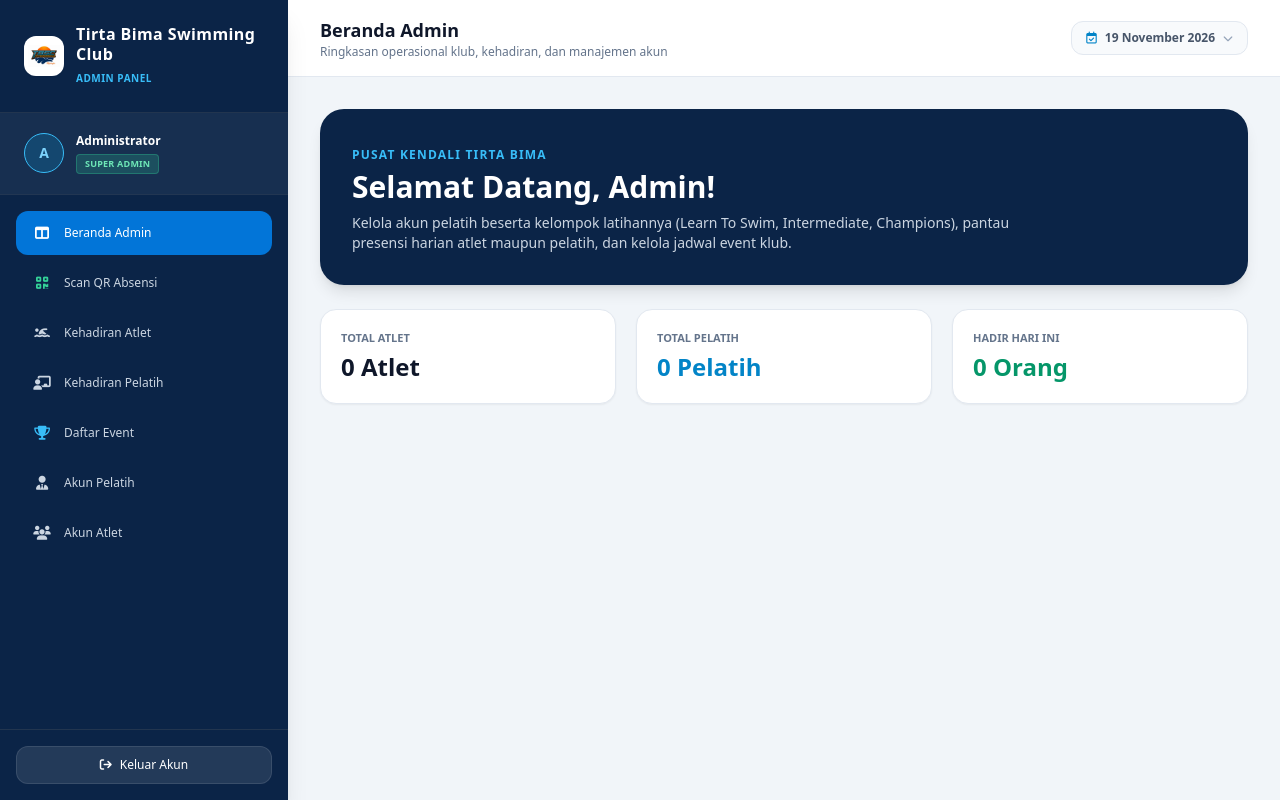
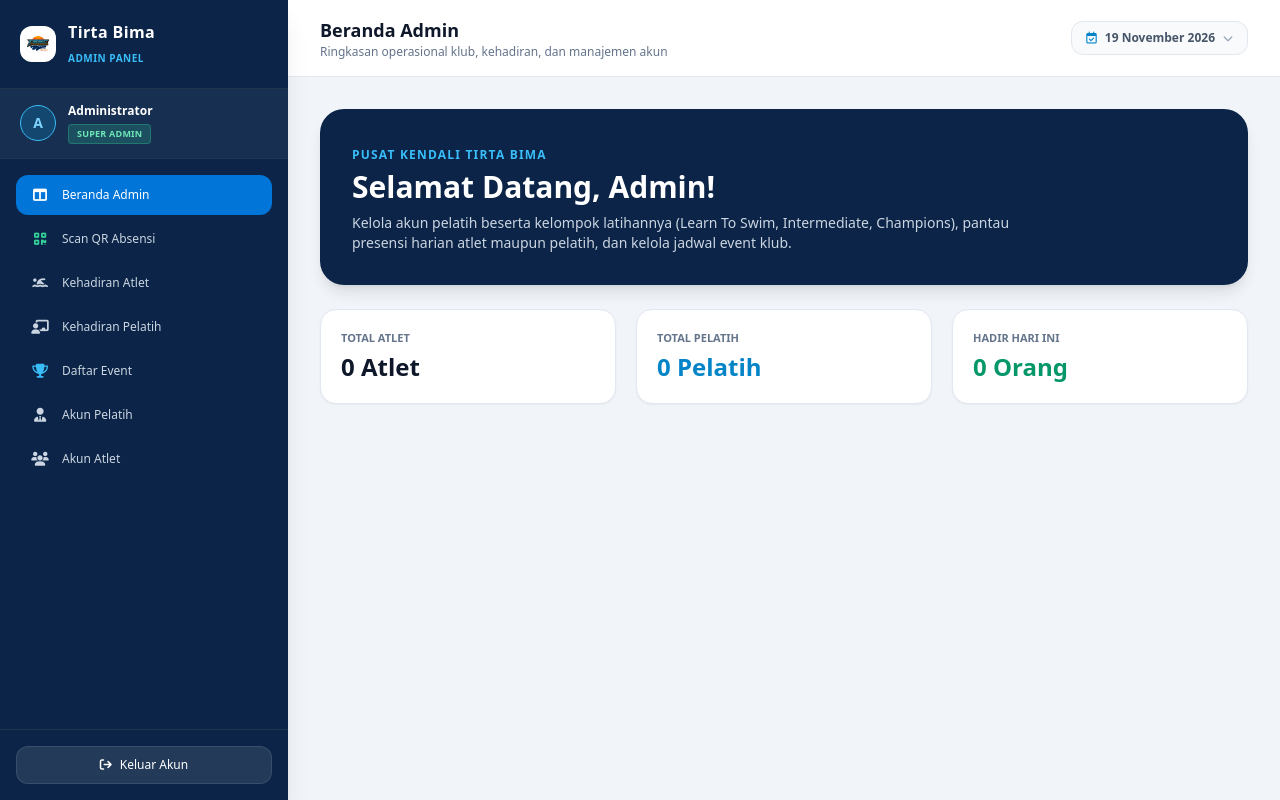
Before and after one commit to fauzan3l/tirta-bima-app, a Laravel app: template resources/views/dashboard/dashboard_admin.blade.php in a window 1280 px wide. Run offline with Laravel 12, Linux system fonts and the light colour scheme; the template is opened without the code that fills it, so the values that code supplies are empty; parts of the project's set-up code (start-up, migrations or seed data) failed here and were passed over; some libraries are stand-ins or nearby versions.

Commit message:
perbaikan side bar

```diff
--- a/resources/views/dashboard/dashboard_admin.blade.php
+++ b/resources/views/dashboard/dashboard_admin.blade.php
@@ -21,7 +21,7 @@
     <link rel="stylesheet" href="https://cdnjs.cloudflare.com/ajax/libs/font-awesome/6.4.0/css/all.min.css">
     <script src="https://unpkg.com/html5-qrcode"></script>
 </head>
-<body class="bg-slate-100 min-h-screen font-sans antialiased text-slate-800 flex flex-col md:flex-row">
+<body class="bg-slate-100 min-h-[100dvh] font-sans antialiased text-slate-800 flex flex-col md:flex-row">
 
     <!-- OVERLAY MOBILE -->
     <div id="admin-sidebar-overlay" onclick="toggleAdminSidebar(false)"
@@ -29,14 +29,14 @@
 
     <!-- SIDEBAR ADMIN (DRAWER DI HP, STICKY DI DESKTOP) -->
     <aside id="admin-sidebar"
-        class="fixed inset-y-0 left-0 w-72 bg-[#0b2447] text-white flex flex-col justify-between shrink-0 h-screen overflow-y-auto shadow-xl z-40 transform -translate-x-full transition-transform duration-200 md:translate-x-0 md:sticky md:top-0 md:z-20">
+        class="fixed inset-y-0 left-0 w-72 bg-[#0b2447] text-white flex flex-col justify-between shrink-0 min-h-[100dvh] md:h-screen overflow-y-auto shadow-xl z-40 transform -translate-x-full transition-transform duration-200 md:translate-x-0 md:sticky md:top-0 md:z-20">
         <div>
-            <div class="p-6 border-b border-slate-700/60 flex items-center justify-between">
+            <div class="p-4 sm:p-5 border-b border-slate-700/60 flex items-center justify-between">
                 <div class="flex items-center space-x-3">
                     <img src="{{ $logoUrl }}" alt="Logo Tirta Bima"
-                        class="w-10 h-10 rounded-xl object-contain bg-white p-1 shrink-0 shadow-sm">
+                        class="w-9 h-9 rounded-xl object-contain bg-white p-1 shrink-0 shadow-sm">
                     <div>
-                        <span class="text-base font-bold tracking-wide block leading-tight">Tirta Bima Swimming Club</span>
+                        <span class="text-sm sm:text-base font-bold tracking-wide block leading-tight">Tirta Bima</span>
                         <span class="text-[10px] uppercase font-semibold text-sky-400 tracking-wider">Admin Panel</span>
                     </div>
                 </div>
@@ -46,14 +46,14 @@
             </div>
 
             <!-- Profil Admin -->
-            <div class="px-6 py-5 border-b border-slate-700/40 bg-white/5">
+            <div class="px-4 sm:px-5 py-3.5 border-b border-slate-700/40 bg-white/5">
                 <div class="flex items-center space-x-3">
-                    <div class="w-10 h-10 rounded-full bg-sky-500/20 border border-sky-400 flex items-center justify-center text-sky-300 font-bold text-sm shrink-0">
+                    <div class="w-9 h-9 rounded-full bg-sky-500/20 border border-sky-400 flex items-center justify-center text-sky-300 font-bold text-sm shrink-0">
                         {{ strtoupper(substr(Auth::user()->name ?? 'A', 0, 1)) }}
                     </div>
                     <div class="overflow-hidden">
                         <p class="text-xs font-semibold text-white truncate">{{ Auth::user()->name ?? 'Administrator' }}</p>
-                        <span class="inline-block mt-1 px-2 py-0.5 rounded text-[9px] font-bold uppercase tracking-wide bg-emerald-400/20 text-emerald-300 border border-emerald-400/30">
+                        <span class="inline-block mt-0.5 px-2 py-0.5 rounded text-[9px] font-bold uppercase tracking-wide bg-emerald-400/20 text-emerald-300 border border-emerald-400/30">
                             Super Admin
                         </span>
                     </div>
@@ -61,39 +61,39 @@
             </div>
 
             <!-- Menu Sidebar -->
-            <nav class="p-4 space-y-1.5 text-xs font-medium">
-                <button onclick="switchAdminTab('beranda')" id="btn-admin-beranda" class="admin-nav-tab w-full flex items-center space-x-3 px-4 py-3 rounded-xl transition bg-[#0275d8] text-white">
+            <nav class="p-3 sm:p-4 space-y-1 text-xs font-medium">
+                <button onclick="switchAdminTab('beranda')" id="btn-admin-beranda" class="admin-nav-tab w-full flex items-center space-x-3 px-3.5 py-2.5 rounded-xl transition bg-[#0275d8] text-white">
                     <i class="fa-solid fa-table-columns text-sm w-5 text-center"></i>
                     <span>Beranda Admin</span>
                 </button>
-                <button onclick="switchAdminTab('scan-qr')" id="btn-admin-scan-qr" class="admin-nav-tab w-full flex items-center space-x-3 px-4 py-3 rounded-xl transition text-slate-300 hover:bg-white/10 hover:text-white">
+                <button onclick="switchAdminTab('scan-qr')" id="btn-admin-scan-qr" class="admin-nav-tab w-full flex items-center space-x-3 px-3.5 py-2.5 rounded-xl transition text-slate-300 hover:bg-white/10 hover:text-white">
                     <i class="fa-solid fa-qrcode text-sm w-5 text-center text-emerald-400"></i>
                     <span>Scan QR Absensi</span>
                 </button>
-                <button onclick="switchAdminTab('kehadiran-atlet')" id="btn-admin-kehadiran-atlet" class="admin-nav-tab w-full flex items-center space-x-3 px-4 py-3 rounded-xl transition text-slate-300 hover:bg-white/10 hover:text-white">
+                <button onclick="switchAdminTab('kehadiran-atlet')" id="btn-admin-kehadiran-atlet" class="admin-nav-tab w-full flex items-center space-x-3 px-3.5 py-2.5 rounded-xl transition text-slate-300 hover:bg-white/10 hover:text-white">
                     <i class="fa-solid fa-person-swimming text-sm w-5 text-center"></i>
                     <span>Kehadiran Atlet</span>
                 </button>
-                <button onclick="switchAdminTab('kehadiran-pelatih')" id="btn-admin-kehadiran-pelatih" class="admin-nav-tab w-full flex items-center space-x-3 px-4 py-3 rounded-xl transition text-slate-300 hover:bg-white/10 hover:text-white">
+                <button onclick="switchAdminTab('kehadiran-pelatih')" id="btn-admin-kehadiran-pelatih" class="admin-nav-tab w-full flex items-center space-x-3 px-3.5 py-2.5 rounded-xl transition text-slate-300 hover:bg-white/10 hover:text-white">
                     <i class="fa-solid fa-chalkboard-user text-sm w-5 text-center"></i>
                     <span>Kehadiran Pelatih</span>
                 </button>
-                <button onclick="switchAdminTab('event')" id="btn-admin-event" class="admin-nav-tab w-full flex items-center space-x-3 px-4 py-3 rounded-xl transition text-slate-300 hover:bg-white/10 hover:text-white">
+                <button onclick="switchAdminTab('event')" id="btn-admin-event" class="admin-nav-tab w-full flex items-center space-x-3 px-3.5 py-2.5 rounded-xl transition text-slate-300 hover:bg-white/10 hover:text-white">
                     <i class="fa-solid fa-trophy text-sm w-5 text-center text-sky-400"></i>
                     <span>Daftar Event</span>
                 </button>
-                <button onclick="switchAdminTab('akun-pelatih')" id="btn-admin-akun-pelatih" class="admin-nav-tab w-full flex items-center space-x-3 px-4 py-3 rounded-xl transition text-slate-300 hover:bg-white/10 hover:text-white">
+                <button onclick="switchAdminTab('akun-pelatih')" id="btn-admin-akun-pelatih" class="admin-nav-tab w-full flex items-center space-x-3 px-3.5 py-2.5 rounded-xl transition text-slate-300 hover:bg-white/10 hover:text-white">
                     <i class="fa-solid fa-user-tie text-sm w-5 text-center"></i>
                     <span>Akun Pelatih</span>
                 </button>
-                <button onclick="switchAdminTab('akun-atlet')" id="btn-admin-akun-atlet" class="admin-nav-tab w-full flex items-center space-x-3 px-4 py-3 rounded-xl transition text-slate-300 hover:bg-white/10 hover:text-white">
+                <button onclick="switchAdminTab('akun-atlet')" id="btn-admin-akun-atlet" class="admin-nav-tab w-full flex items-center space-x-3 px-3.5 py-2.5 rounded-xl transition text-slate-300 hover:bg-white/10 hover:text-white">
                     <i class="fa-solid fa-users text-sm w-5 text-center"></i>
                     <span>Akun Atlet</span>
                 </button>
             </nav>
         </div>
 
-        <div class="p-4 border-t border-slate-700/60">
+        <div class="p-3 sm:p-4 border-t border-slate-700/60 shrink-0">
             <form action="{{ route('logout') }}" method="POST">
                 @csrf
                 <button type="submit" class="w-full bg-white/10 hover:bg-red-600/90 text-white px-4 py-2.5 rounded-xl text-xs font-medium transition flex items-center justify-center space-x-2 border border-white/10">
@@ -105,7 +105,7 @@
     </aside>
 
     <!-- KONTEN UTAMA ADMIN -->
-    <div class="flex-1 flex flex-col min-h-screen min-w-0">
+    <div class="flex-1 flex flex-col min-h-[100dvh] min-w-0">
         <header class="bg-white border-b border-slate-200 px-4 sm:px-6 lg:px-8 py-4 flex items-center justify-between sticky top-0 z-10 gap-3">
             <div class="flex items-center gap-3 min-w-0">
                 <button type="button" onclick="toggleAdminSidebar(true)"
```
Also changed, not shown: resources/views/dashboard/dashboard_murid.blade.php (+16 -16 lines), resources/views/dashboard/dashboard_pelatih.blade.php (+17 -17 lines).
